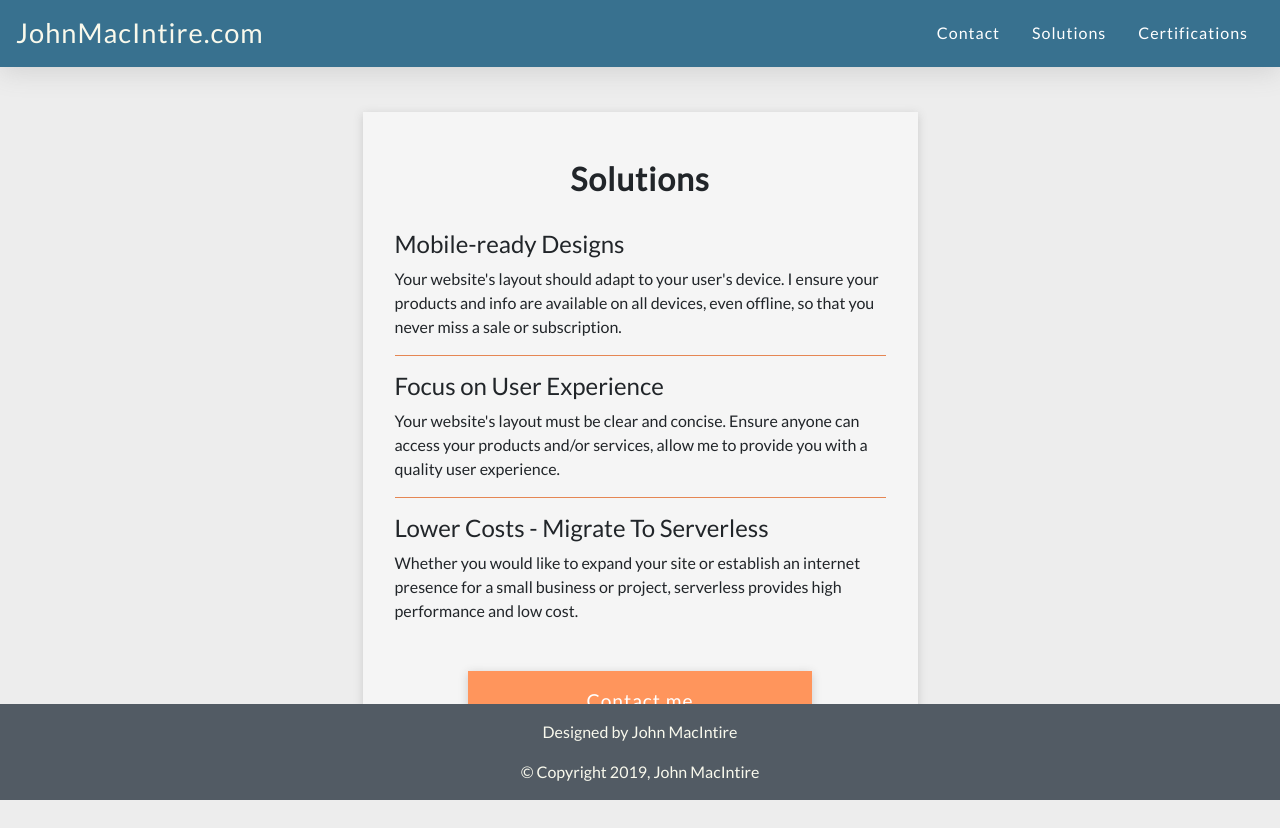
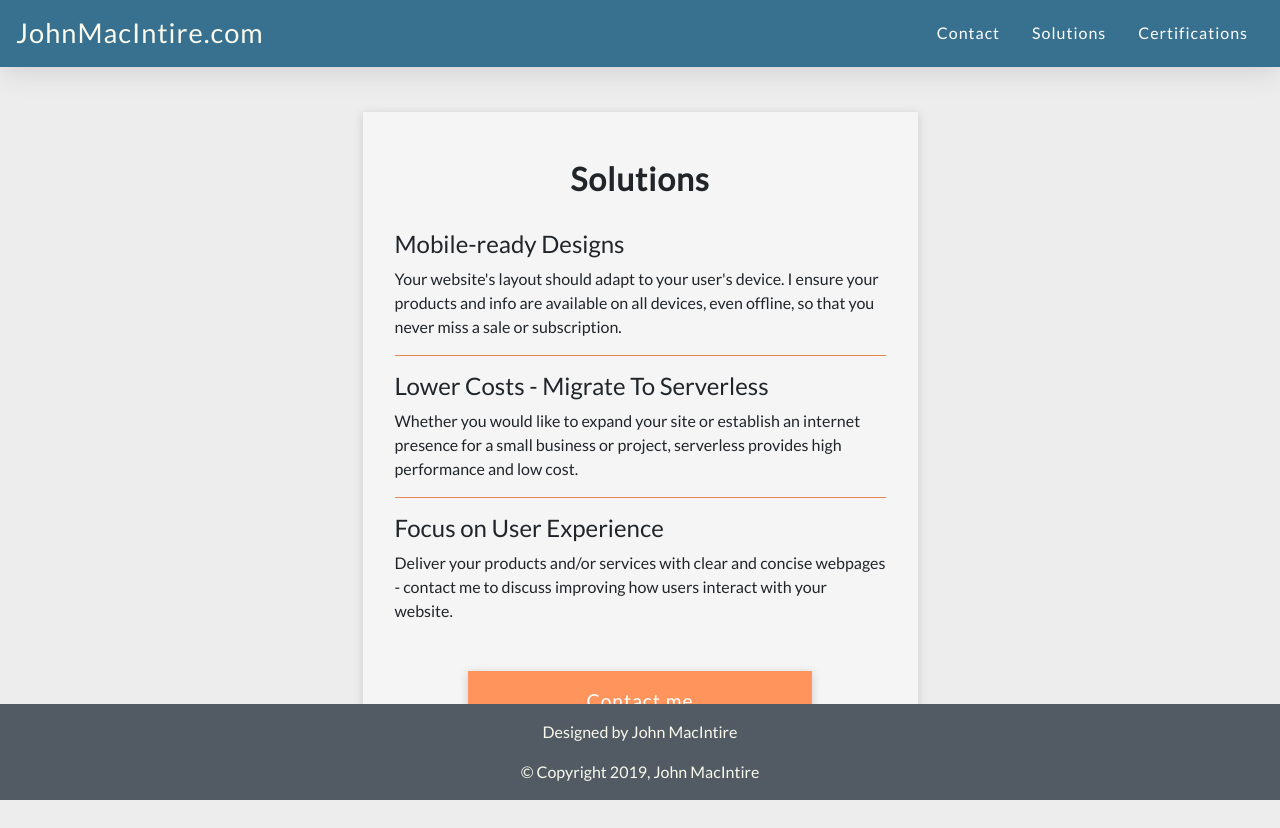
Before and after one commit to jrwmacintire/personal-site, a React (Create React App) app: page /solutions in a window 1280 px wide. Built offline with nearby package versions, Linux system fonts and the light colour scheme.

Commit message:
Adjusted text in Solutions

```diff
--- a/src/components/Solutions.js
+++ b/src/components/Solutions.js
@@ -14,11 +14,11 @@ export default class Solutions extends Component {
                         <h4>Mobile-ready Designs</h4>
                         <p>Your website's layout should adapt to your user's device. I ensure your products and info are available on all devices, even offline, so that you never miss a sale or subscription.</p>
                         <hr className='hr-divider'></hr>
-                        <h4>Focus on User Experience</h4>
-                        <p>Your website's layout must be clear and concise. Ensure anyone can access your products and/or services, allow me to provide you with a quality user experience.</p>
-                        <hr className='hr-divider'></hr>
                         <h4>Lower Costs - Migrate To Serverless</h4>
                         <p>Whether you would like to expand your site or establish an internet presence for a small business or project, serverless provides high performance and low cost.</p>
+                        <hr className='hr-divider'></hr>
+                        <h4>Focus on User Experience</h4>
+                        <p>Deliver your products and/or services with clear and concise webpages - contact me to discuss improving how users interact with your website.</p>
                         <div className='solutions-contact-link-wrapper'>
                             <Link to='/contact' className='solutions-contact contact-link light-gray-shadow'>Contact me</Link>
                         </div>
```
